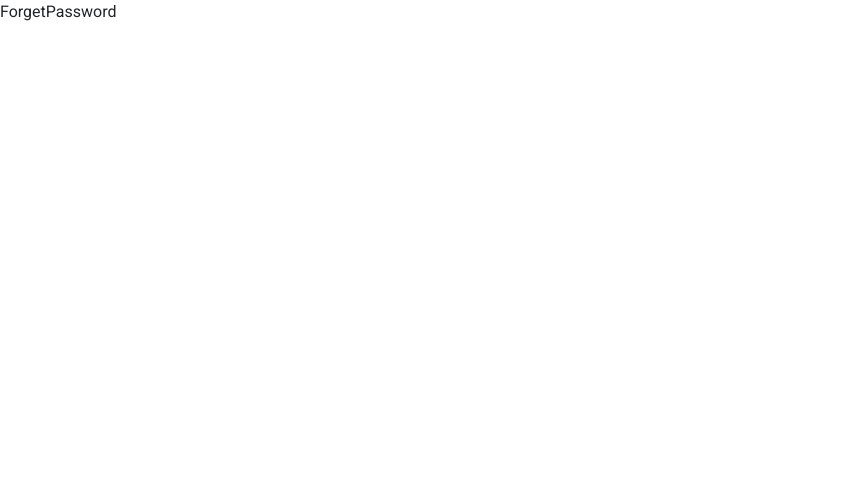
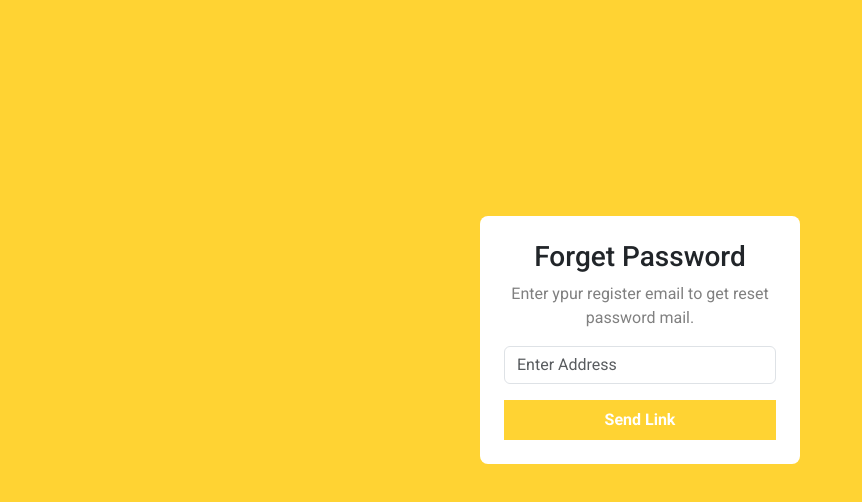
Before and after one commit to Mohammed-Shaaban-Ali/E-Commerce_Admin, a React (Create React App) app: page /rorget-password in a window 1280 px wide. Shown: the top 502 px of the page, without its empty margins (0-862 px from the left). Built offline with nearby package versions, Linux system fonts and the light colour scheme.

Commit message:
Forget Password

```diff
--- a/src/pages/Forms/ForgetPassword.jsx
+++ b/src/pages/Forms/ForgetPassword.jsx
@@ -1,7 +1,36 @@
+import CustomInput from "../../components/CustomInput";
 import "./Forms.css";
 
 const ForgetPassword = () => {
-  return <div>ForgetPassword</div>;
+  return (
+    <div
+      className="py-5 "
+      style={{ background: "#ffd333", minHeight: "100vh" }}
+    >
+      <br />
+      <br />
+      <br />
+      <br />
+      <br />
+      <div className="m-auto my-5 w-25 bg-white rounded-3 p-4">
+        <h3 className="text-center">Forget Password</h3>
+        <p className="text-center" style={{ color: "gray" }}>
+          Enter ypur register email to get reset password mail.
+        </p>
+        <form>
+          <CustomInput type="email" id="email" label="Enter Address" />
+
+          <button
+            className="border-0 px-3 py-2 text-white fw-bold w-100"
+            style={{ background: "#ffd333" }}
+            type="submit"
+          >
+            Send Link
+          </button>
+        </form>
+      </div>
+    </div>
+  );
 };
 
 export default ForgetPassword;
```
